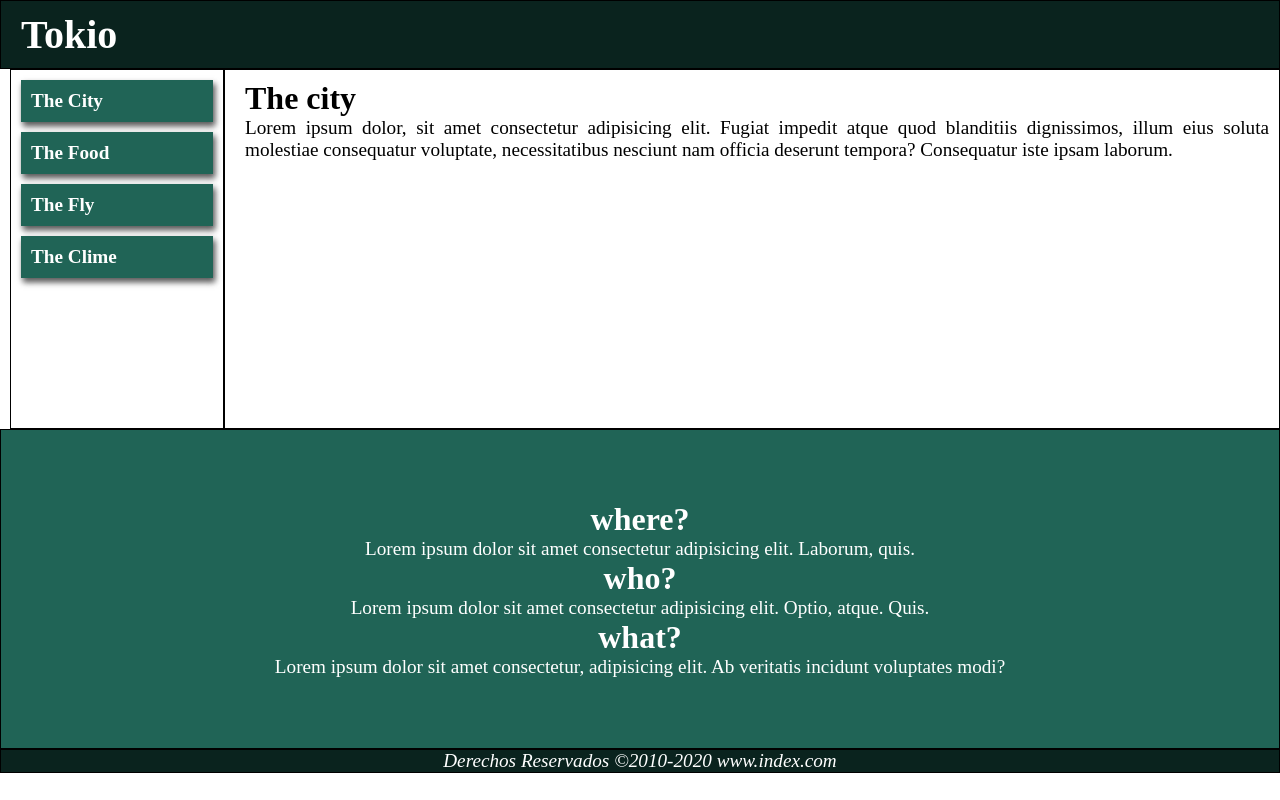
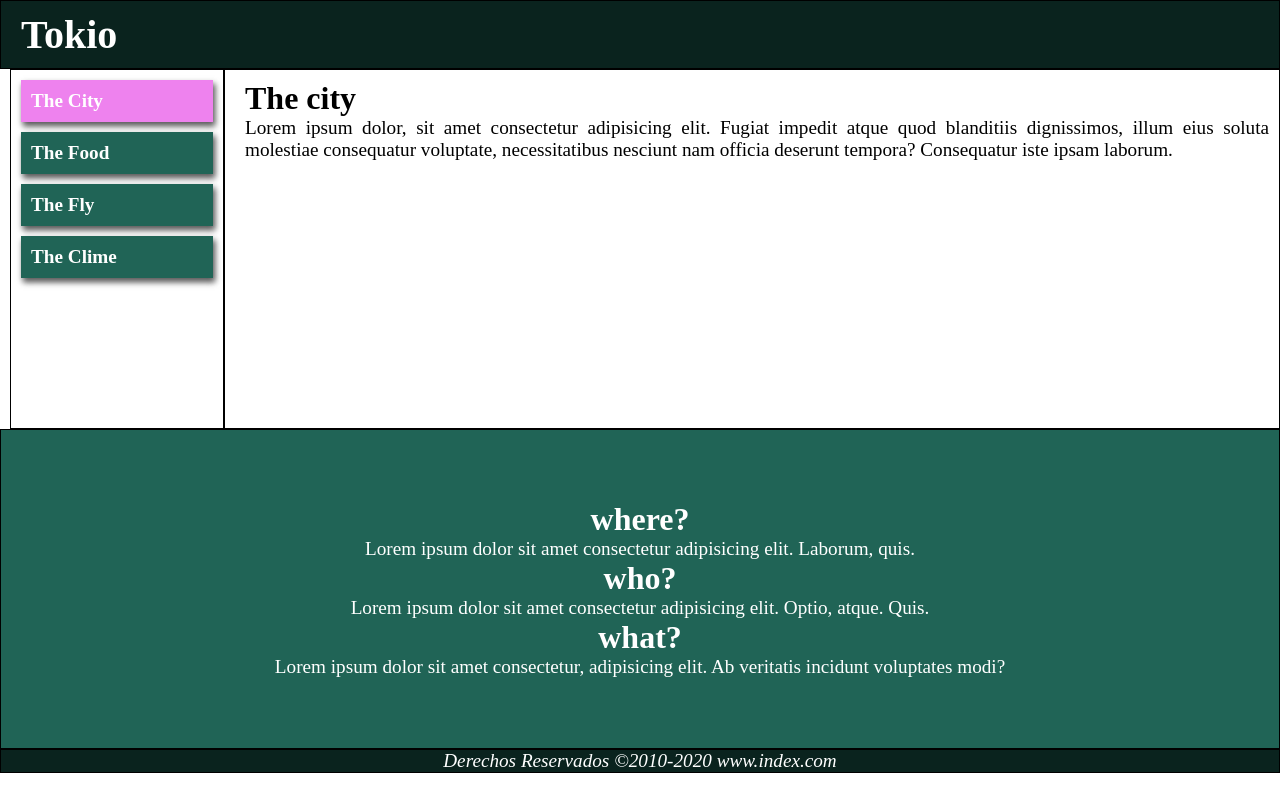
Before and after one commit to albralelie10/page-full3, a plain HTML site: page index.html in a window 1280 px wide. In both pictures the pointer is over the item "The City". Drawn offline with Linux system fonts and the light colour scheme.

Commit message:
add transitions

```diff
--- a/index.html
+++ b/index.html
@@ -69,6 +69,10 @@
                 color:white;
                 font-weight:bold;
                 text-transform:capitalize;
+                transition:background-color 200ms ease-out 500ms;
+            }
+            .caja2 li:hover{
+                background-color:violet;
             }
             .caja3{
                 padding:10px;
```
